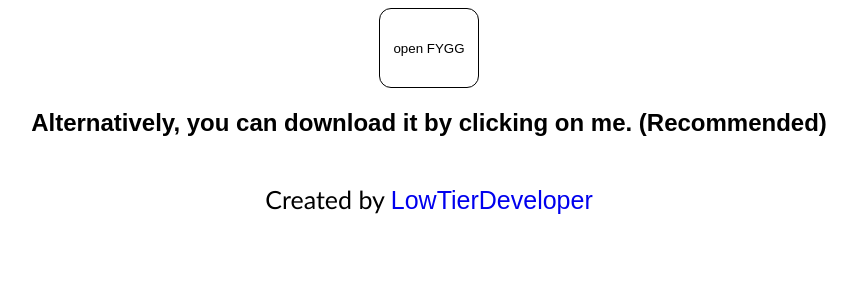
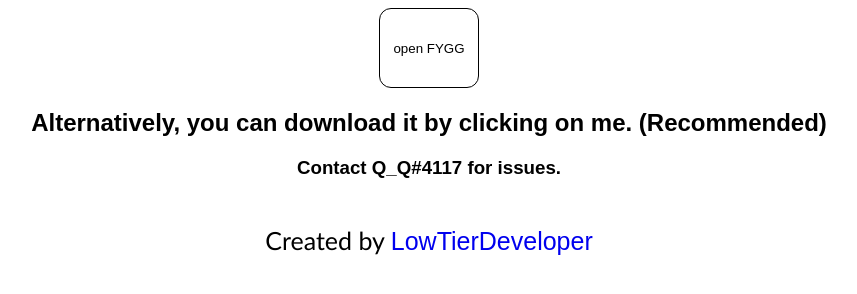
Before and after one commit to LowTierDeveloper/FYGG, a plain HTML site: page index.html in a window 1280 px wide. Shown: the whole page, without its empty margins (211-1068 px from the left). Drawn offline with Linux system fonts and the light colour scheme.

Commit message:
adding contact, gonna fix the broken download link

```diff
--- a/index.html
+++ b/index.html
@@ -3,6 +3,10 @@
     <h2>        <a style="      text-decoration: none;
         border: 2px solid rgb(255, 255, 255); background-color: rgb(255, 255, 255); color: rgb(0, 0, 0); padding: 7px 14px; cursor: pointer; border-radius: 15px; text-align: center;" href="https://github.com/LowTierDeveloper/FYGG/archive/refs/heads/main.zip" download="index">Alternatively, you can download it by clicking on me. (Recommended)</a>
     </h2>
+    <h3>
+        <a style="      text-decoration: none;
+        border: 2px solid rgb(255, 255, 255); background-color: rgb(255, 255, 255); color: rgb(0, 0, 0); padding: 7px 14px; cursor: pointer; border-radius: 15px; text-align: center;">Contact Q_Q#4117 for issues.</a>
+    </h3>
         <br>
         <center  style="  color: white;        font-size: 25px;        font-family: 'Gill Sans'; border: 2px solid rgb(255, 255, 255); background-color: rgb(255, 255, 255); color: black; padding: 7px 14px;">Created by <a style="text-decoration: none;" href="https://github.com/LowTierDeveloper" title="Click Me!">LowTierDeveloper</a>
         </center>
```
